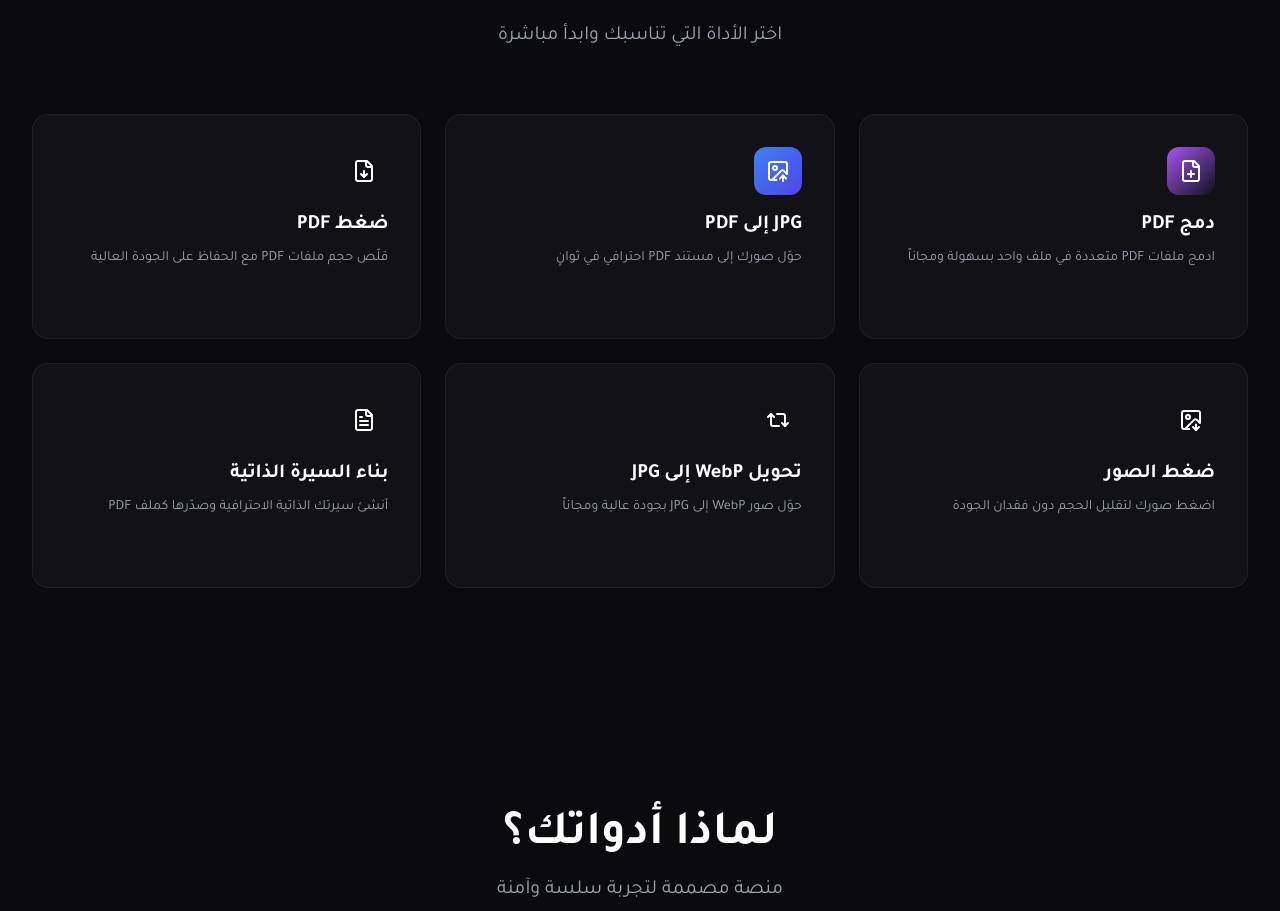
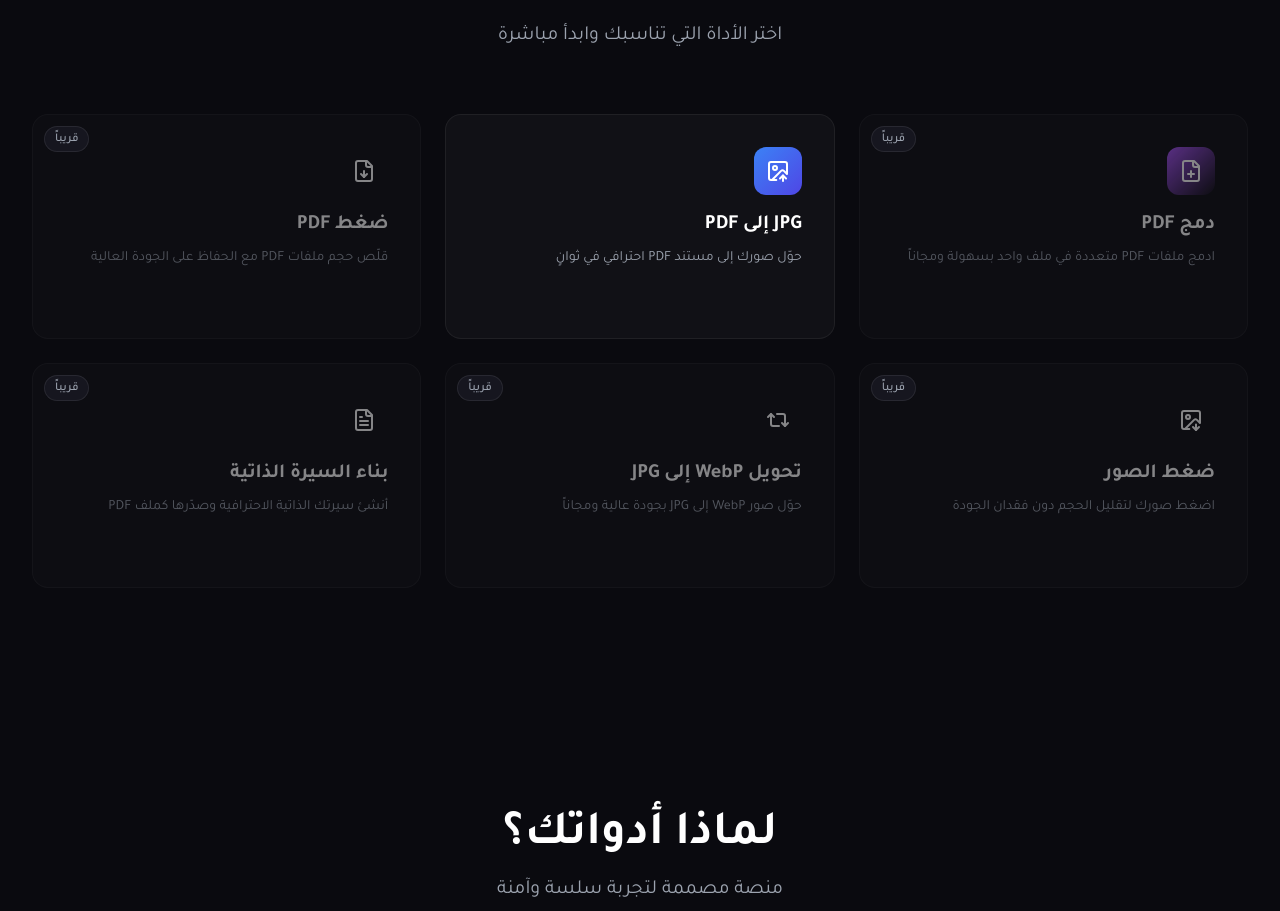
Before and after one commit to MahmoudSalam0/adwatak, a Next.js app in the folder adwatak/: page / in a window 1280 px wide. Shown: the part 954-1865 px from the top of the page. Built offline with nearby package versions, Linux system fonts and the light colour scheme.

Commit message:
fix tools apper

```diff
--- a/adwatak/src/components/sections/ToolsSection.tsx
+++ b/adwatak/src/components/sections/ToolsSection.tsx
@@ -5,6 +5,7 @@ import SectionTitle from "@/components/ui/SectionTitle";
 import ToolCard from "@/components/ui/ToolCard";
 import EmptyState from "@/components/ui/EmptyState";
 import { tools } from "@/lib/tools";
+import { cn } from "@/lib/utils";
 
 export default function ToolsSection() {
   if (!tools || tools.length === 0) {
@@ -31,7 +32,20 @@ export default function ToolsSection() {
 
         <div className="grid grid-cols-1 sm:grid-cols-2 lg:grid-cols-3 gap-4 md:gap-6">
           {tools.map((tool, index) => (
-            <ToolCard key={tool.slug} tool={tool} index={index} />
+            <div key={tool.slug} className="relative">
+              {!tool.isReady && (
+                <span className="absolute top-3 left-3 z-20 rounded-full border border-white/[0.08] bg-surface-100/80 px-2.5 py-1 text-xs font-medium text-gray-400 backdrop-blur-sm">
+                  قريباً
+                </span>
+              )}
+              <div
+                className={cn(
+                  !tool.isReady && "pointer-events-none opacity-50"
+                )}
+              >
+                <ToolCard tool={tool} index={index} />
+              </div>
+            </div>
           ))}
         </div>
       </Container>
--- a/adwatak/src/lib/tools.ts
+++ b/adwatak/src/lib/tools.ts
@@ -1,6 +1,10 @@
 import type { Tool } from "@/types";
 
-export const tools: Tool[] = [
+export interface ToolItem extends Tool {
+  isReady: boolean;
+}
+
+export const tools: ToolItem[] = [
   {
     slug: "pdf-merge",
     name: "دمج PDF",
@@ -8,6 +12,7 @@ export const tools: Tool[] = [
     icon: "FilePlus",
     color: "#7c3aed",
     gradient: "from-purple-500 to-violet-600",
+    isReady: false,
   },
   {
     slug: "jpg-to-pdf",
@@ -16,6 +21,7 @@ export const tools: Tool[] = [
     icon: "ImageUp",
     color: "#2563eb",
     gradient: "from-blue-500 to-indigo-600",
+    isReady: true,
   },
   {
     slug: "compress-pdf",
@@ -24,6 +30,7 @@ export const tools: Tool[] = [
     icon: "FileDown",
     color: "#0891b2",
     gradient: "from-cyan-500 to-teal-600",
+    isReady: false,
   },
   {
     slug: "compress-image",
@@ -32,6 +39,7 @@ export const tools: Tool[] = [
     icon: "ImageDown",
     color: "#059669",
     gradient: "from-emerald-500 to-green-600",
+    isReady: false,
   },
   {
     slug: "webp-to-jpg",
@@ -40,6 +48,7 @@ export const tools: Tool[] = [
     icon: "Repeat2",
     color: "#d97706",
     gradient: "from-amber-500 to-orange-600",
+    isReady: false,
   },
   {
     slug: "cv-builder",
@@ -48,9 +57,10 @@ export const tools: Tool[] = [
     icon: "FileText",
     color: "#dc2626",
     gradient: "from-red-500 to-rose-600",
+    isReady: false,
   },
 ];
 
-export function getToolBySlug(slug: string): Tool | undefined {
+export function getToolBySlug(slug: string): ToolItem | undefined {
   return tools.find((tool) => tool.slug === slug);
 }
```
Also changed, not shown: adwatak/src/components/tools/ImagePreviewCard.tsx (indentation only), 1 other file (tests, documents, lock files or other folders).
